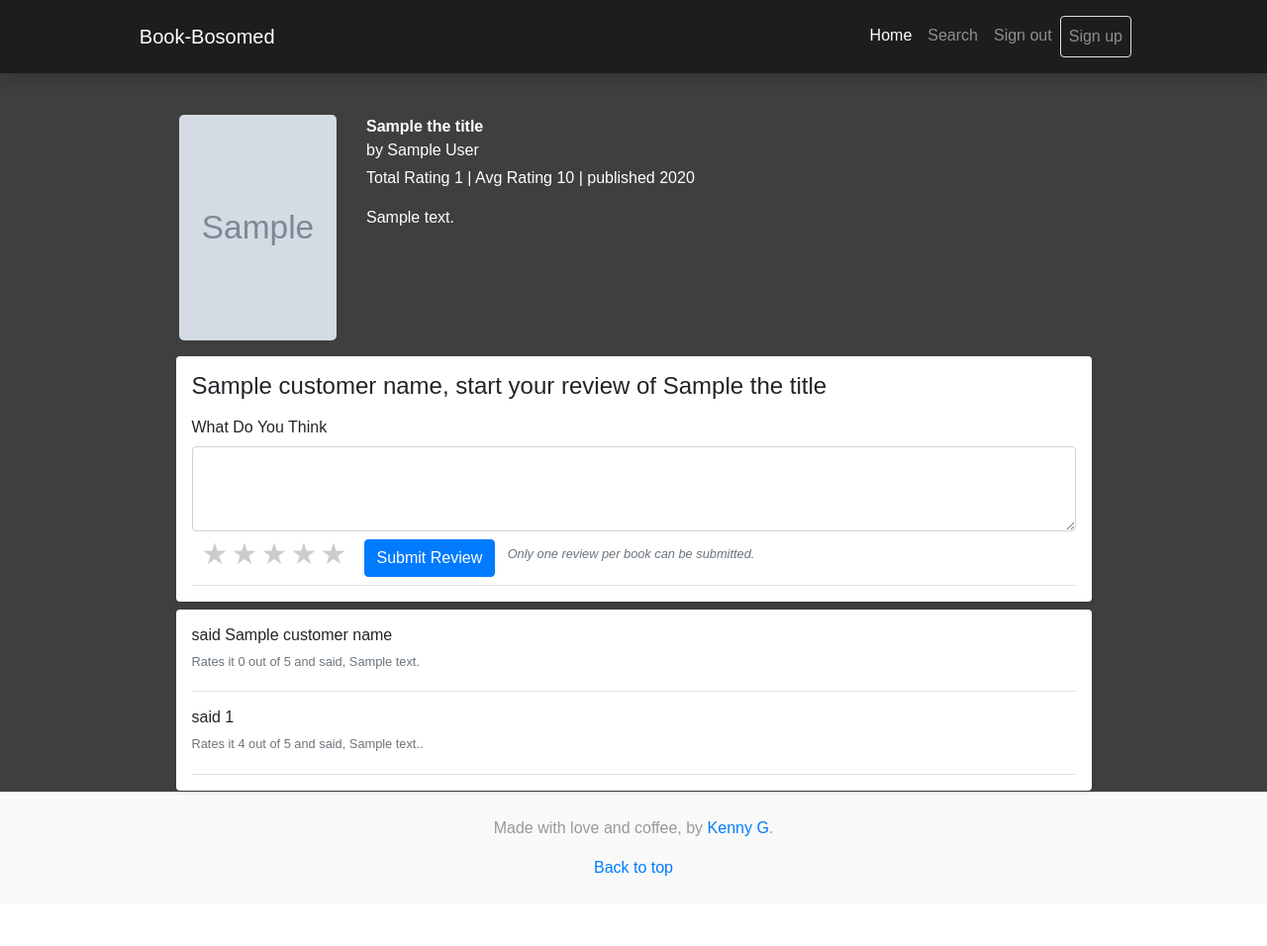
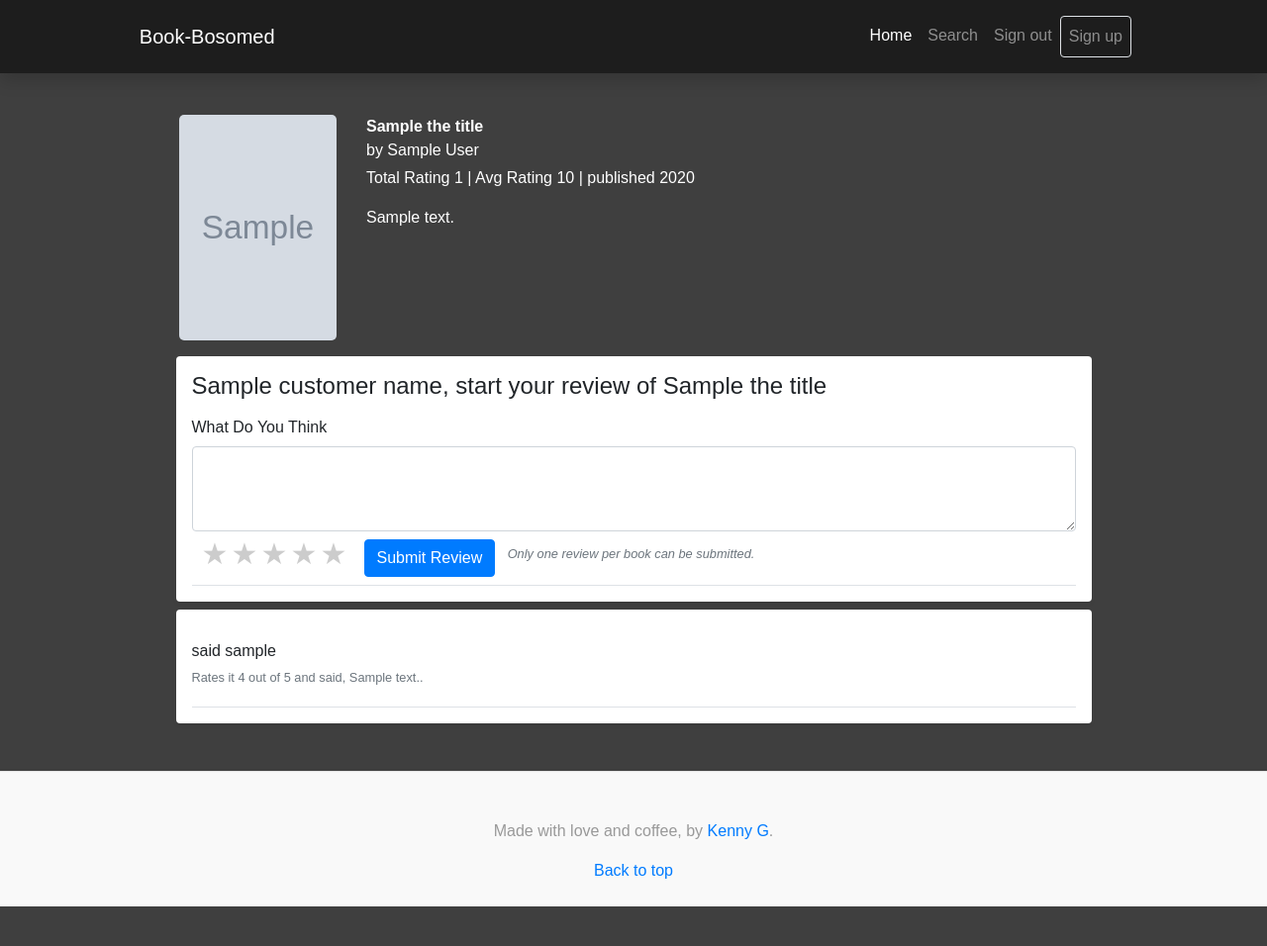
Before and after one commit to KennethYoel/book-bosomed, a Flask app: template templates/book.html in a window 1280 px wide. Shown: the whole page at 99% size. Before the commit the page ends 885 px from the top, so only its background shows below. Run offline with Flask 2, Linux system fonts and the light colour scheme; the template is opened without the code that fills it: most values are stand-ins (such as "Sample title", 1, 10 or a date in 2020); grey boxes marked "Sample" are stand-in pictures; some libraries are stand-ins or nearby versions.

Commit message:
fixed footer

```diff
--- a/application.py
+++ b/application.py
@@ -18,7 +18,7 @@ from werkzeug.security import check_password_hash, generate_password_hash
 from sqlalchemy import create_engine
 from sqlalchemy.orm import scoped_session, sessionmaker
 
-from helpers import goodreads_review, comma
+from helpers import goodreads_review, commaSeparator
 
 app = Flask(__name__)
 
@@ -164,7 +164,7 @@ def search():
             else:
                 temp_list = book_rows.fetchall()
                 ratings = goodreads_review(temp_list[0]["isbn"])
-                book_list = [(dict(id=temp_list[0]["id"], isbn=temp_list[0]["isbn"], title=temp_list[0]["title"], author=temp_list[0]["author"], year=temp_list[0]["year"], rate_average=ratings["rate_average"], rate_count=comma(ratings["rate_count"])))]
+                book_list = [(dict(id=temp_list[0]["id"], isbn=temp_list[0]["isbn"], title=temp_list[0]["title"], author=temp_list[0]["author"], year=temp_list[0]["year"], rate_average=ratings["rate_average"], rate_count=commaSeparator(ratings["rate_count"])))]
 
                 # Add the db information and goodreads api to book_list
                 for i in range(1, len(temp_list)):
@@ -174,7 +174,7 @@ def search():
                         total_ratings = 0
                         average_ratings = 0.0
                     else:
-                        total_ratings = comma(ratings["rate_count"])
+                        total_ratings = commaSeparator(ratings["rate_count"])
                         average_ratings = ratings["rate_average"]
 
                     book_list.append(dict(id=temp_list[i]["id"], isbn=temp_list[i]["isbn"], title=temp_list[i]["title"], author=temp_list[i]["author"], year=temp_list[i]["year"], rate_average=average_ratings, rate_count=total_ratings))
@@ -189,14 +189,14 @@ def book(book_id):
     """Book Page"""
 
     if 'user_id' in session:
-        # Query database for username
-        customers_name = db.execute("SELECT username FROM customer WHERE id = :id", {"id" : session["user_id"]}).fetchall()
-
         # Get book information
         the_book = db.execute("SELECT * FROM book WHERE id = :id", {"id" : book_id}).fetchall()
 
         # Get book reviews information
-        review_list = db.execute("SELECT rating, book_review, book_id, customer_id, customer.id FROM review JOIN customer ON review.customer_id = customer.id WHERE book_id = :id", {"id" : book_id}).fetchall()
+        review_list = db.execute("SELECT rating, book_review, book_id, username, customer_id, customer.id FROM review JOIN customer ON review.customer_id = customer.id WHERE book_id = :id", {"id" : book_id}).fetchall()
+
+        # Get username for the customer db
+        customer_name = db.execute("SELECT username FROM customer WHERE id = :id", {"id" : session["user_id"]}).fetchone()
 
         # Getting Goodreads API information
         rating_results = goodreads_review(the_book[0]["isbn"])
@@ -204,7 +204,7 @@ def book(book_id):
             total_ratings = 0
             average_ratings = 0.0
         else:
-            total_ratings = comma(rating_results["rate_count"])
+            total_ratings = commaSeparator(rating_results["rate_count"])
             average_ratings = rating_results["rate_average"]
 
         # Get xml data from goodreads api
@@ -223,7 +223,7 @@ def book(book_id):
             if not book_review:
                 book_review = ""
 
-            # Make sure a posted review by the user doesn't already exist for the book requested.
+            # Make sure a posted review by the user doesn't already exist for the book requested before inserting it into db.
             review_rows = db.execute("SELECT book_id FROM review WHERE customer_id = :customer_id", {"customer_id" : session["user_id"]}).fetchall();
             if len(review_rows) != 1:
                 db.execute("INSERT INTO review (rating, book_review, book_id, customer_id) VALUES (:rating, :book_review, :book_id, :customer_id)", {"rating" : book_rating, "book_review" : book_review, "book_id" : book_id, "customer_id" : session["user_id"]})
@@ -231,10 +231,10 @@ def book(book_id):
                 db.execute("INSERT INTO review (rating, book_review, book_id, customer_id) VALUES (:rating, :book_review, :book_id, :customer_id)", {"rating" : book_rating, "book_review" : book_review, "book_id" : book_id, "customer_id" : session["user_id"]})
             db.commit()
 
-            return render_template("book.html", customer_name=customers_name[0]["username"], review_list=review_list, book_id=the_book[0]["id"], the_title=the_book[0]["title"], the_author=the_book[0]["author"], the_year=the_book[0]["year"], the_isbn=the_book[0]["isbn"], total_ratings=total_ratings, average_ratings=average_ratings, cover_img=cover_img, description=description)
+            return render_template("book.html", customer_name=customer_name["username"], review_list=review_list, book_id=the_book[0]["id"], the_title=the_book[0]["title"], the_author=the_book[0]["author"], the_year=the_book[0]["year"], the_isbn=the_book[0]["isbn"], total_ratings=total_ratings, average_ratings=average_ratings, cover_img=cover_img, description=description)
 
         else:
-            return render_template("book.html", customer_name=customers_name[0]["username"], review_list=review_list, book_id=the_book[0]["id"], the_title=the_book[0]["title"], the_author=the_book[0]["author"], the_year=the_book[0]["year"], the_isbn=the_book[0]["isbn"], total_ratings=total_ratings, average_ratings=average_ratings, cover_img=cover_img, description=description)
+            return render_template("book.html", customer_name=customer_name["username"], review_list=review_list, book_id=the_book[0]["id"], the_title=the_book[0]["title"], the_author=the_book[0]["author"], the_year=the_book[0]["year"], the_isbn=the_book[0]["isbn"], total_ratings=total_ratings, average_ratings=average_ratings, cover_img=cover_img, description=description)
     else:
         return render_template("login.html")
 
--- a/helpers.py
+++ b/helpers.py
@@ -37,6 +37,6 @@ def goodreads_review(isbn):
     except (KeyError, TypeError, ValueError):
         return None
 
-def comma(value):
-    """Format value for comma placement."""
+def commaSeparator(value):
+    """Format value for adding a comma for each group of three numbers, aka period."""
     return f"{value:,.0f}"
--- a/static/style.css
+++ b/static/style.css
@@ -2,16 +2,11 @@
 /*
  * Base structure
  */
-html,
-body {
-  height: 100%;
-}
-
 body {
   padding-top: 40px;
   padding-bottom: 40px;
   background-color: #3f3f3f;
-  font-family: "PT Sans", sans-serif;
+  font-family: 'PT Sans', sans-serif;
 }
 
 /*
@@ -84,14 +79,14 @@ main .container {
   z-index: 2;
 }
 
-.form-signup input[type=email] {
+.form-signup input[type='email'] {
   margin-bottom: -1px;
   border-bottom-right-radius: 0;
   border-bottom-left-radius: 0;
 }
 
-.form-signup input[type=password],
-.form-signin input[type=password] {
+.form-signup input[type='password'],
+.form-signin input[type='password'] {
   margin-bottom: 10px;
   border-top-left-radius: 0;
   border-top-right-radius: 0;
@@ -221,7 +216,7 @@ main .container {
 
 /* Clear floats after containers */
 .reviews::after {
-  content: "";
+  content: '';
   clear: both;
   display: table;
 }
@@ -273,7 +268,7 @@ main .container {
 }
 
 .rating:not(:checked) .star-label:before {
-  content: "★ ";
+  content: '★ ';
 }
 
 .rating .star-input:checked ~ .star-label {
@@ -306,7 +301,6 @@ main .container {
 .footer p:last-child {
   margin-bottom: 0;
 }
-
 .footer .container {
   padding-right: 1.8rem;
   padding-left: 1.8rem;
--- a/templates/book.html
+++ b/templates/book.html
@@ -90,16 +90,8 @@
             </div>
 
             <div class="col-sm-10 mx-auto my-2 p-3 bg-white rounded shadow-sm">
-                <h6 class="mb-0">said {{ customer_name|e }}</h6>
-                <div class="media text-muted pt-2">
-                    <div class="media-body pb-1 mb-0 small lh-125 border-bottom">
-                        <div class="d-flex align-items-center w-100">
-                            <p>Rates it 0 out of 5 and said, {{ review_list|e }}</p>
-                        </div>
-                    </div>
-                </div>
                 {% for items in review_list %}
-                    <h6 class="mb-0 mt-3">said {{ items.customer_id|e }}</h6>
+                    <h6 class="mb-0 mt-3">said {{ items.username|e }}</h6>
                         <div class="media text-muted pt-2">
                             <div class="media-body pb-1 mb-0 small lh-125 border-bottom">
                                 <div class="d-flex align-items-center w-100">
--- a/templates/index.html
+++ b/templates/index.html
@@ -31,7 +31,7 @@
 {% endblock %}
 
 {% block content %}
-    <main role="main" class="flex-shrink-0 h-100">
+    <main role="main" class="flex-shrink-0">
         <div class="container">
             {% if error %}
                 <header>
--- a/templates/layout.html
+++ b/templates/layout.html
@@ -16,13 +16,13 @@
       <title>{% block title %}{% endblock %}</title>
     {% endblock %}
   </head>
-  <body>
+  <body class="h-auto">
     {% block header %}{% endblock %}
 
     {% block content %}{% endblock %}
 
-    <footer class="footer mt-auto py-4">
-      <div class="container">
+    <footer class="footer mt-5 py-4">
+      <div class="container my-auto pt-4">
         <p>Made with love and coffee, by <a href="https://kennethgutierrez.com">Kenny G</a>.</p>
         <p>
           <a href="#">Back to top</a>
```
Also changed, not shown: books.csv, 3 other files.
